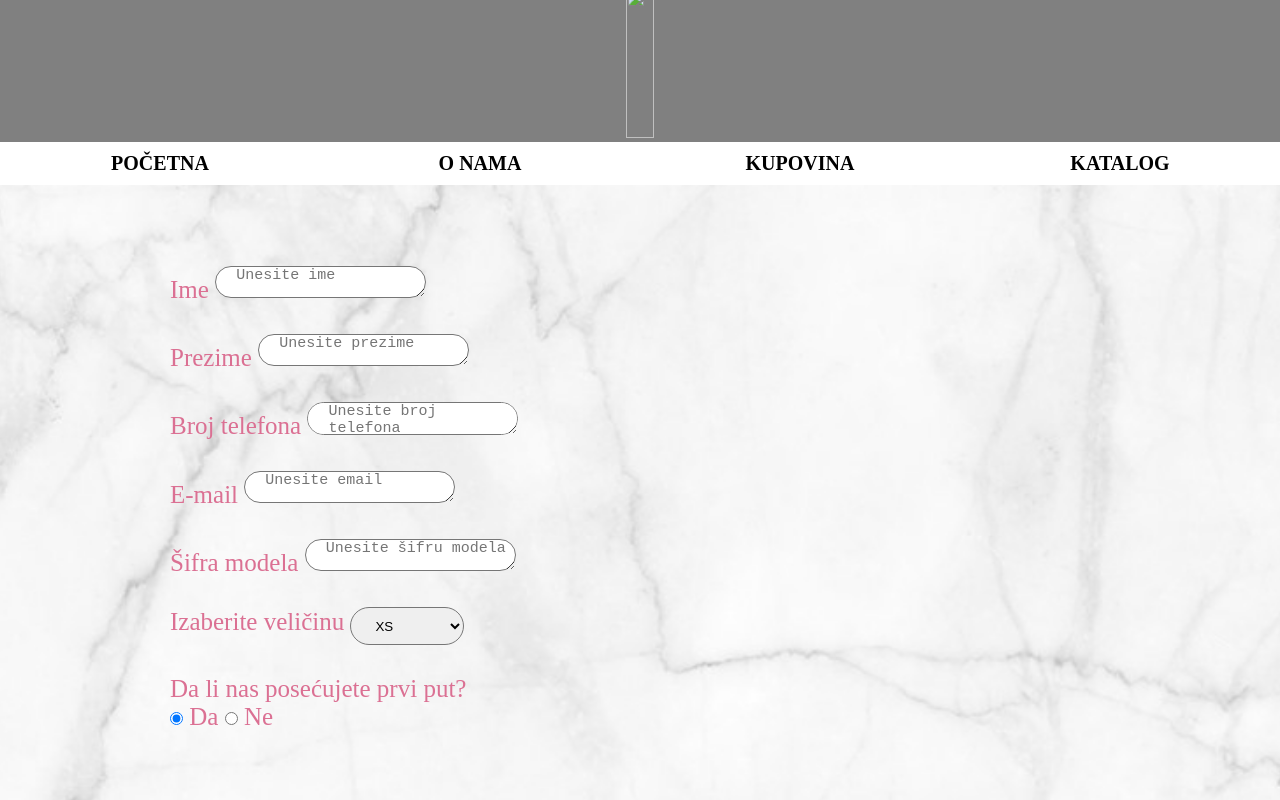
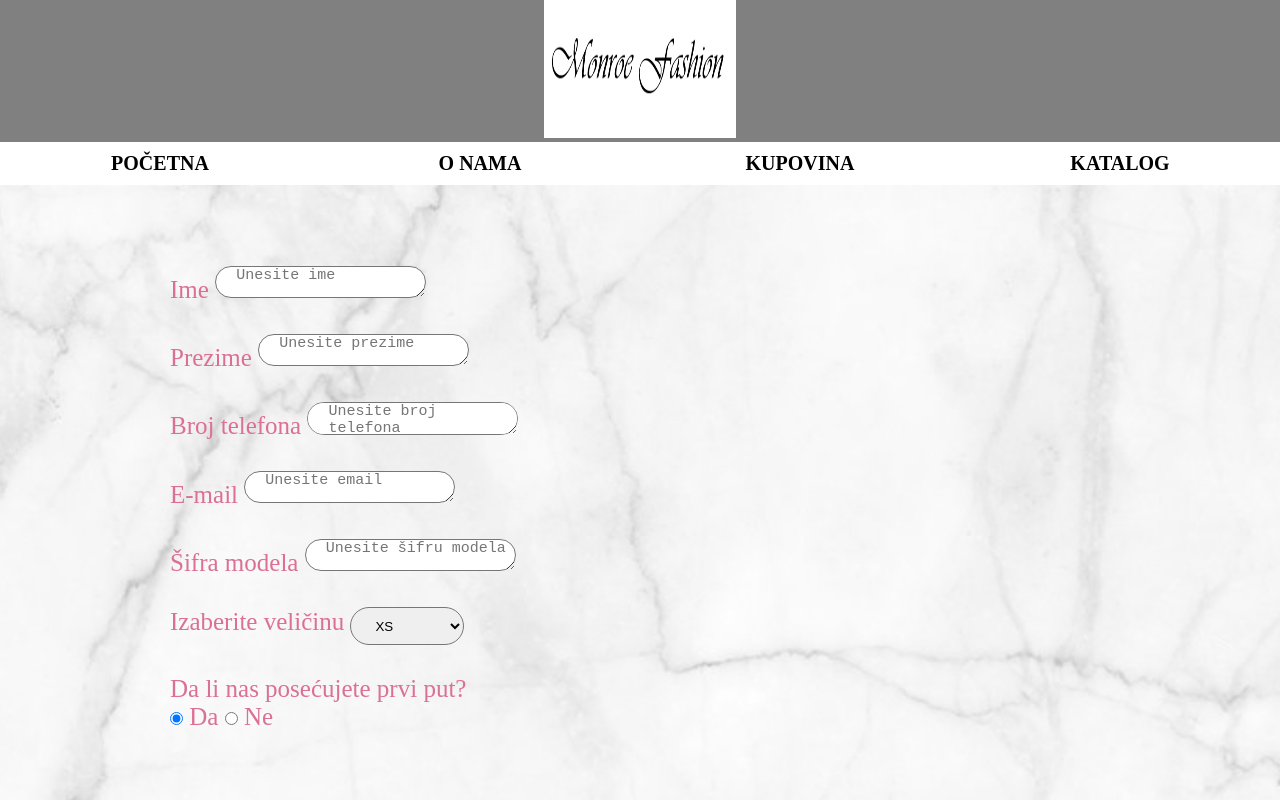
Before and after one commit to nika998/d2, a plain HTML site: page prodavnica.html in a window 1280 px wide. Shown: the top 800 px of the page. Drawn offline with nearby package versions, Linux system fonts and the light colour scheme.

Commit message:
Update prodavnica.html

```diff
--- a/prodavnica.html
+++ b/prodavnica.html
@@ -13,7 +13,7 @@
 <body background = "img/poz.jpg">
 	<h2 id="vrh"></h2>
 	<header>
-		<div class="center"><img class="slikeNaslovna" src="img/slika4.jpg"></div>
+		<div class="center"><img class="slikeNaslovna" src="img/slika4.png"></div>
 			<nav>
 				<ul id = "meni">
 					<li><a href = "home.html">Početna</a></li>
```
